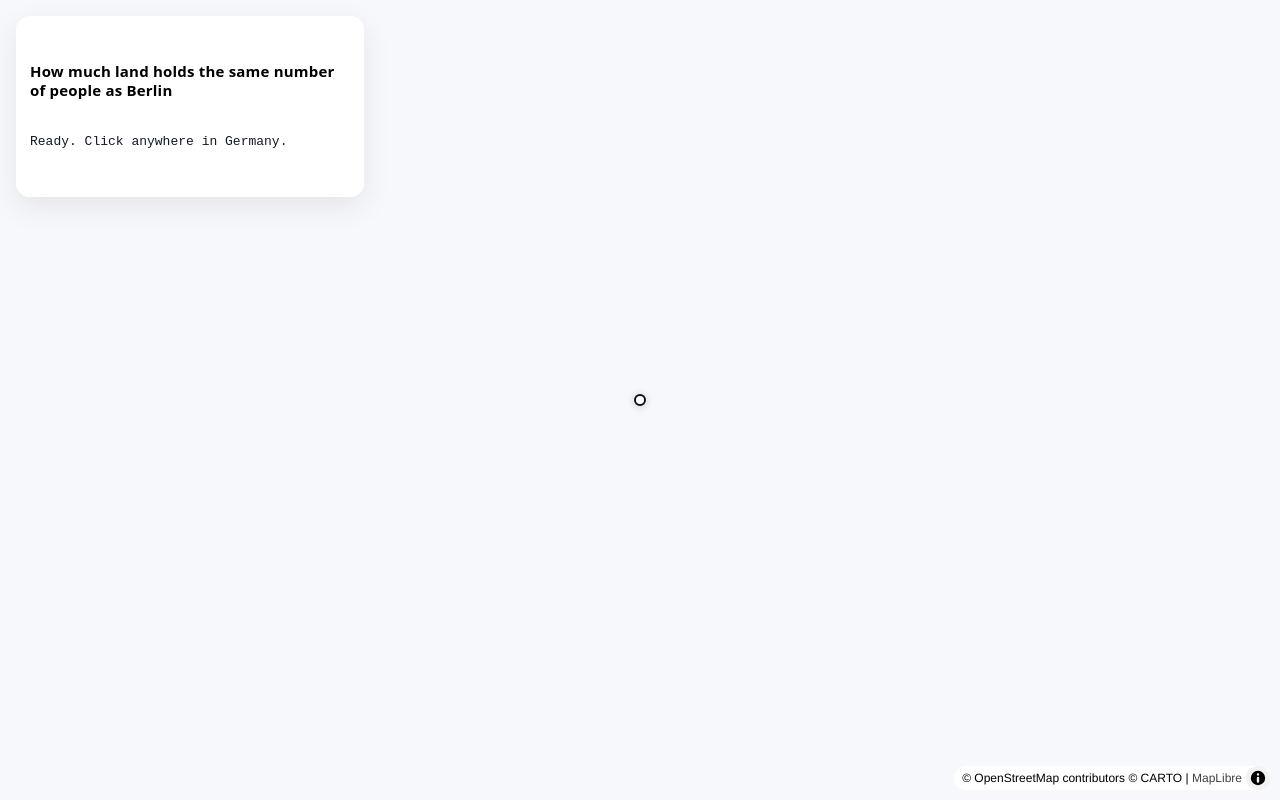
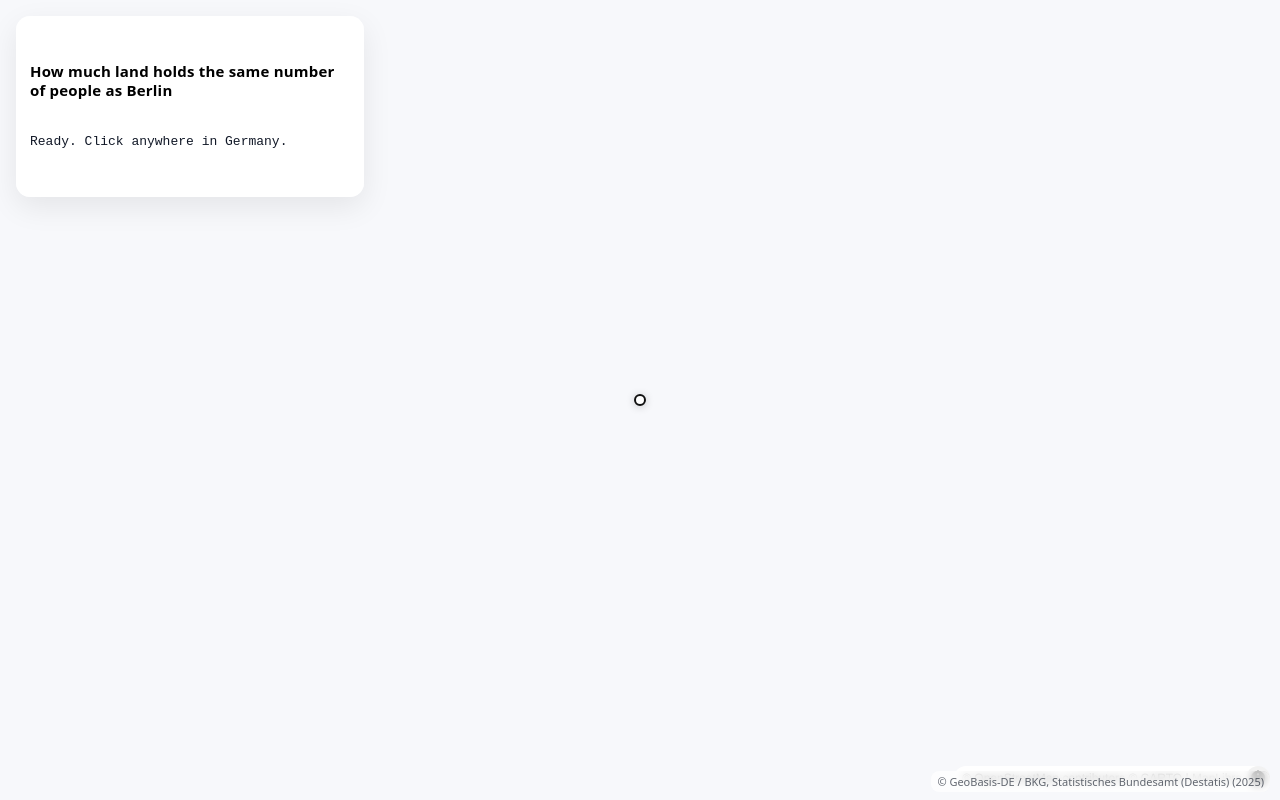
Before and after one commit to Ilyas-ku/Germany_pop, a website built with Vite: page index.html in a window 1280 px wide. Built offline with nearby package versions, Linux system fonts and the light colour scheme; no server answers; animation ran at ten frames a second; what @turf/turf, pmtiles would draw is missing.

Commit message:
Add custom attribution

```diff
--- a/index.html
+++ b/index.html
@@ -16,6 +16,9 @@
     <pre id="hud-text"></pre>
   </div>
   </div>
+  <div id="attribution-custom">
+  © GeoBasis-DE / BKG, Statistisches Bundesamt (Destatis) (2025)
+  </div>
 
 
     <script type="module" src="/src/main.js"></script>
--- a/src/style.css
+++ b/src/style.css
@@ -104,3 +104,20 @@
   margin: 0 !important;          /* убираем любые pre-margin */
   padding: 0 !important;
 }
+
+#attribution-custom{
+  position: absolute;
+  right: 10px;
+  bottom: 8px;
+  z-index: 2;
+
+  font: 11px/1.2 system-ui, -apple-system, Segoe UI, Roboto, sans-serif;
+  color: rgba(17,24,39,0.65);
+
+  background: rgba(255,255,255,0.70);
+  padding: 4px 6px;
+  border-radius: 8px;
+  backdrop-filter: blur(4px);
+
+  pointer-events: none; /* чтобы не мешал кликам по карте */
+}
```
